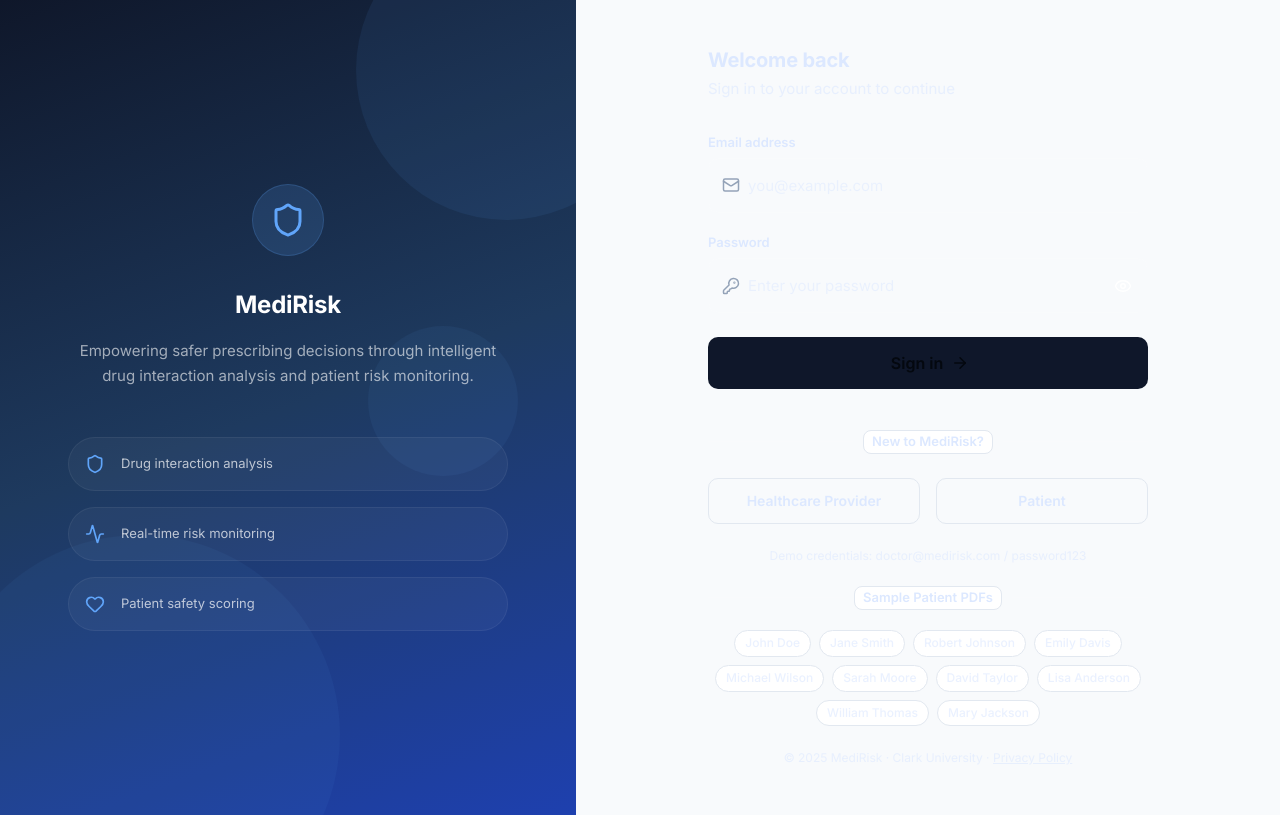
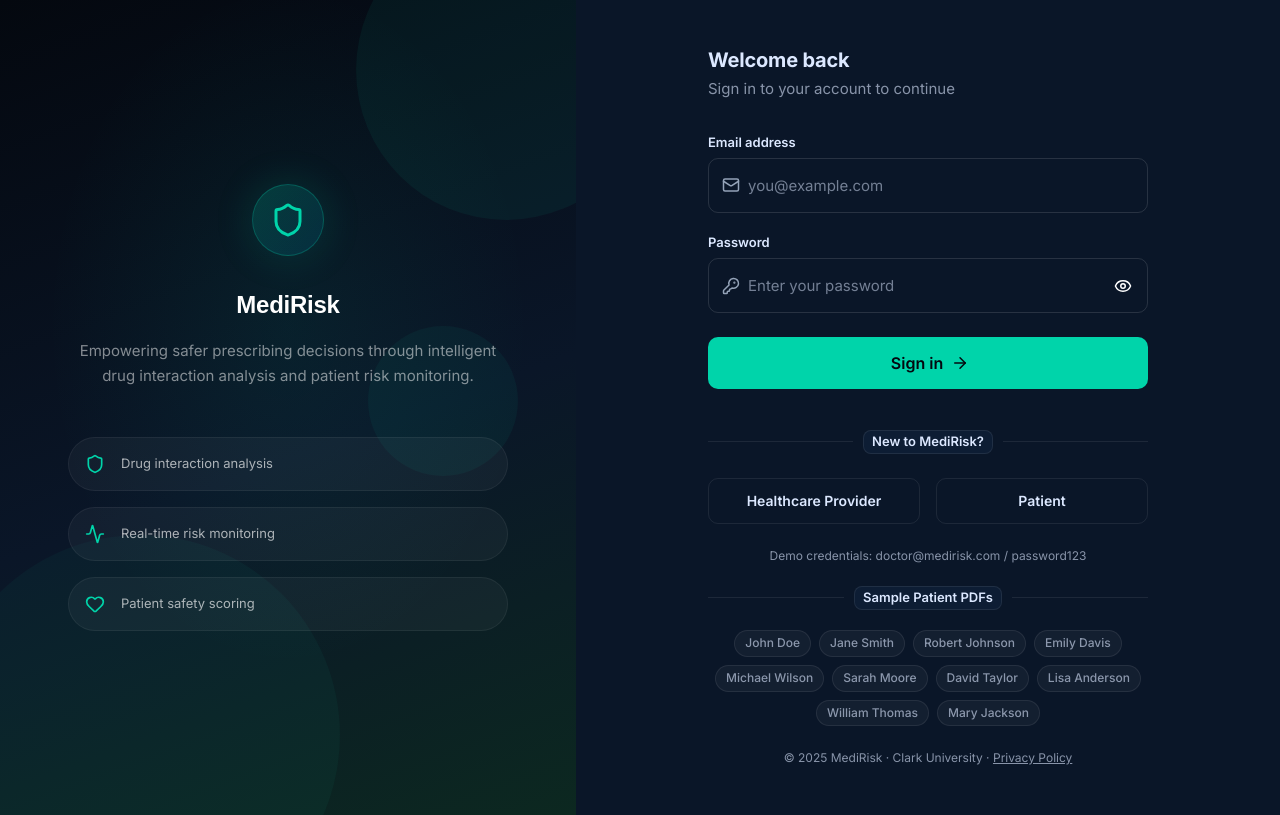
Before and after one commit to voidrlm/capstone, a React (Vite) app in the folder frontend/: page /login in a window 1280 px wide. Built offline with nearby package versions, Linux system fonts and the light colour scheme; no server answers.

Commit message:
feat: Revamp LoginPage with improved theming, styling, and layout adjustments

```diff
--- a/frontend/src/pages/LoginPage.tsx
+++ b/frontend/src/pages/LoginPage.tsx
@@ -10,12 +10,16 @@ import {
   IconButton,
   Divider,
   Chip,
+  useTheme,
 } from "@mui/material";
 import { Shield, Mail, KeyRound, Eye, EyeOff, ArrowRight, Activity, Heart } from "lucide-react";
 import { useNavigate } from "react-router-dom";
 
 function LoginPage() {
   const navigate = useNavigate();
+  const theme = useTheme();
+  const isDark = theme.palette.mode === "dark";
+
   const [formData, setFormData] = useState({ email: "", password: "" });
   const [isLoading, setIsLoading] = useState(false);
   const [error, setError] = useState("");
@@ -43,7 +47,7 @@ function LoginPage() {
           method: "POST",
           headers: { "Content-Type": "application/json" },
           body: JSON.stringify(formData),
-        }
+        },
       );
       const data = await res.json();
       if (!res.ok || !data.success) {
@@ -70,12 +74,12 @@ function LoginPage() {
 
   return (
     <Box sx={{ minHeight: "100vh", display: "flex" }}>
-      {/* Left panel - branding */}
+      {/* Left panel */}
       <Box
         sx={{
           display: { xs: "none", md: "flex" },
           width: "45%",
-          background: "linear-gradient(160deg, #0f172a 0%, #1e3a5f 50%, #1e40af 100%)",
+          background: "linear-gradient(160deg, #04080f 0%, #0a1628 55%, #0c2820 100%)",
           flexDirection: "column",
           justifyContent: "center",
           alignItems: "center",
@@ -84,11 +88,14 @@ function LoginPage() {
           overflow: "hidden",
         }}
       >
-        <Box sx={{ position: "absolute", top: -80, right: -80, width: 300, height: 300, borderRadius: "50%", bgcolor: "rgba(96,165,250,0.08)" }} />
-        <Box sx={{ position: "absolute", bottom: -120, left: -60, width: 400, height: 400, borderRadius: "50%", bgcolor: "rgba(96,165,250,0.05)" }} />
-        <Box sx={{ position: "absolute", top: "40%", right: "10%", width: 150, height: 150, borderRadius: "50%", bgcolor: "rgba(96,165,250,0.06)" }} />
+        {/* Decorative orbs */}
+        <Box sx={{ position: "absolute", top: -80, right: -80, width: 300, height: 300, borderRadius: "50%", bgcolor: "rgba(0,212,170,0.06)" }} />
+        <Box sx={{ position: "absolute", bottom: -120, left: -60, width: 400, height: 400, borderRadius: "50%", bgcolor: "rgba(0,212,170,0.04)" }} />
+        <Box sx={{ position: "absolute", top: "40%", right: "10%", width: 150, height: 150, borderRadius: "50%", bgcolor: "rgba(0,212,170,0.05)" }} />
+        <Box sx={{ position: "absolute", inset: 0, background: "radial-gradient(ellipse 60% 60% at 50% 40%, rgba(0,212,170,0.07) 0%, transparent 70%)" }} />
 
         <Box sx={{ position: "relative", zIndex: 1, maxWidth: 440, textAlign: "center" }}>
+          {/* Logo mark */}
           <Box
             sx={{
               display: "inline-flex",
@@ -97,17 +104,18 @@ function LoginPage() {
               width: 72,
               height: 72,
               borderRadius: 4,
-              bgcolor: "rgba(96,165,250,0.15)",
+              background: "linear-gradient(135deg, rgba(0,212,170,0.2) 0%, rgba(0,153,204,0.15) 100%)",
               mb: 4,
-              border: "1px solid rgba(96,165,250,0.2)",
+              border: "1px solid rgba(0,212,170,0.25)",
+              boxShadow: "0 0 40px rgba(0,212,170,0.15)",
             }}
           >
-            <Shield size={36} color="#60a5fa" />
+            <Shield size={36} color="#00d4aa" />
           </Box>
-          <Typography variant="h3" sx={{ color: "white", fontWeight: 800, mb: 2 }}>
+          <Typography variant="h3" sx={{ color: "white", fontWeight: 800, mb: 2, fontFamily: '"Bricolage Grotesque", sans-serif' }}>
             MediRisk
           </Typography>
-          <Typography variant="body1" sx={{ color: "rgba(255,255,255,0.6)", mb: 6, lineHeight: 1.7 }}>
+          <Typography variant="body1" sx={{ color: "rgba(255,255,255,0.5)", mb: 6, lineHeight: 1.7 }}>
             Empowering safer prescribing decisions through intelligent drug interaction analysis and patient risk monitoring.
           </Typography>
 
@@ -131,8 +139,8 @@ function LoginPage() {
                     border: "1px solid rgba(255,255,255,0.06)",
                   }}
                 >
-                  <FeatIcon size={20} color="#60a5fa" />
-                  <Typography variant="body2" sx={{ color: "rgba(255,255,255,0.7)" }}>
+                  <FeatIcon size={20} color="#00d4aa" />
+                  <Typography variant="body2" sx={{ color: "rgba(255,255,255,0.65)" }}>
                     {feat.text}
                   </Typography>
                 </Box>
@@ -142,7 +150,7 @@ function LoginPage() {
         </Box>
       </Box>
 
-      {/* Right panel - form */}
+      {/* Right panel — form */}
       <Box
         sx={{
           flex: 1,
@@ -150,20 +158,29 @@ function LoginPage() {
           alignItems: "center",
           justifyContent: "center",
           p: { xs: 3, sm: 6 },
-          bgcolor: "#f8fafc",
+          bgcolor: "background.default",
+          overflow: "auto",
         }}
       >
         <Box sx={{ width: "100%", maxWidth: 440 }}>
+          {/* Mobile logo */}
           <Box sx={{ display: { xs: "flex", md: "none" }, alignItems: "center", gap: 1, mb: 4 }}>
-            <Box sx={{ p: 1, borderRadius: 2, bgcolor: "#2563eb", display: "flex" }}>
-              <Shield size={20} color="white" />
+            <Box
+              sx={{
+                p: 1,
+                borderRadius: 2,
+                background: "linear-gradient(135deg, #00d4aa 0%, #0099cc 100%)",
+                display: "flex",
+              }}
+            >
+              <Shield size={20} color="#04080f" />
             </Box>
-            <Typography variant="h6" fontWeight={800} color="text.primary">
+            <Typography variant="h6" fontWeight={800}>
               MediRisk
             </Typography>
           </Box>
 
-          <Typography variant="h4" fontWeight={800} color="text.primary" sx={{ mb: 0.5 }}>
+          <Typography variant="h4" fontWeight={800} sx={{ mb: 0.5 }}>
             Welcome back
           </Typography>
           <Typography variant="body1" color="text.secondary" sx={{ mb: 4 }}>
@@ -174,7 +191,7 @@ function LoginPage() {
           {success && <Alert severity="success" sx={{ mb: 2.5 }}>{success}</Alert>}
 
           <Box component="form" onSubmit={handleSubmit}>
-            <Typography variant="body2" fontWeight={600} color="text.primary" sx={{ mb: 0.75 }}>
+            <Typography variant="body2" fontWeight={600} sx={{ mb: 0.75 }}>
               Email address
             </Typography>
             <TextField
@@ -195,7 +212,7 @@ function LoginPage() {
               sx={{ mb: 2.5 }}
             />
 
-            <Typography variant="body2" fontWeight={600} color="text.primary" sx={{ mb: 0.75 }}>
+            <Typography variant="body2" fontWeight={600} sx={{ mb: 0.75 }}>
               Password
             </Typography>
             <TextField
@@ -230,14 +247,22 @@ function LoginPage() {
               size="large"
               disabled={isLoading}
               endIcon={!isLoading && <ArrowRight size={18} />}
-              sx={{ mb: 2, py: 1.5, bgcolor: "#0f172a", "&:hover": { bgcolor: "#1e293b" } }}
+              sx={{ mb: 2, py: 1.5 }}
             >
               {isLoading ? "Signing in..." : "Sign in"}
             </Button>
           </Box>
 
           <Divider sx={{ my: 3 }}>
-            <Chip label="New to MediRisk?" size="small" sx={{ bgcolor: "white", border: "1px solid #e2e8f0" }} />
+            <Chip
+              label="New to MediRisk?"
+              size="small"
+              sx={{
+                bgcolor: "background.paper",
+                border: "1px solid",
+                borderColor: "divider",
+              }}
+            />
           </Divider>
 
           <Box sx={{ display: "flex", gap: 2 }}>
@@ -245,7 +270,15 @@ function LoginPage() {
               variant="outlined"
               fullWidth
               onClick={() => navigate("/signup/provider")}
-              sx={{ py: 1.25, borderColor: "#e2e8f0", color: "text.primary", "&:hover": { borderColor: "#cbd5e1", bgcolor: "white" } }}
+              sx={{
+                py: 1.25,
+                borderColor: "divider",
+                color: "text.primary",
+                "&:hover": {
+                  borderColor: "#00d4aa",
+                  bgcolor: isDark ? "rgba(0,212,170,0.06)" : "rgba(0,212,170,0.04)",
+                },
+              }}
             >
               Healthcare Provider
             </Button>
@@ -253,7 +286,15 @@ function LoginPage() {
               variant="outlined"
               fullWidth
               onClick={() => navigate("/signup/patient")}
-              sx={{ py: 1.25, borderColor: "#e2e8f0", color: "text.primary", "&:hover": { borderColor: "#cbd5e1", bgcolor: "white" } }}
+              sx={{
+                py: 1.25,
+                borderColor: "divider",
+                color: "text.primary",
+                "&:hover": {
+                  borderColor: "#00d4aa",
+                  bgcolor: isDark ? "rgba(0,212,170,0.06)" : "rgba(0,212,170,0.04)",
+                },
+              }}
             >
               Patient
             </Button>
@@ -264,23 +305,28 @@ function LoginPage() {
           </Typography>
 
           <Divider sx={{ my: 2.5 }}>
-            <Chip label="Sample Patient PDFs" size="small" sx={{ bgcolor: "white", border: "1px solid #e2e8f0" }} />
+            <Chip
+              label="Sample Patient PDFs"
+              size="small"
+              sx={{ bgcolor: "background.paper", border: "1px solid", borderColor: "divider" }}
+            />
           </Divider>
           <Box sx={{ display: "flex", flexWrap: "wrap", gap: 1, justifyContent: "center" }}>
             {[
               "John Doe", "Jane Smith", "Robert Johnson", "Emily Davis", "Michael Wilson",
-              "Sarah Moore", "David Taylor", "Lisa Anderson", "William Thomas", "Mary Jackson"
+              "Sarah Moore", "David Taylor", "Lisa Anderson", "William Thomas", "Mary Jackson",
             ].map((name) => (
               <Link
                 key={name}
-                href={`/sample_patients/${name.replace(' ', '_').toLowerCase()}.pdf`}
+                href={`/sample_patients/${name.replace(" ", "_").toLowerCase()}.pdf`}
                 target="_blank"
                 download
                 variant="caption"
                 sx={{
                   textDecoration: "none",
-                  bgcolor: "white",
-                  border: "1px solid #e2e8f0",
+                  bgcolor: isDark ? "rgba(255,255,255,0.04)" : "white",
+                  border: "1px solid",
+                  borderColor: "divider",
                   px: 1.25,
                   py: 0.5,
                   borderRadius: 2,
@@ -290,7 +336,7 @@ function LoginPage() {
                   color: "text.secondary",
                   fontWeight: 500,
                   transition: "all 0.15s ease",
-                  "&:hover": { borderColor: "#2563eb", color: "#2563eb", bgcolor: "#f8faff" }
+                  "&:hover": { borderColor: "#00d4aa", color: "#00d4aa" },
                 }}
               >
                 {name}
@@ -300,7 +346,9 @@ function LoginPage() {
 
           <Typography variant="caption" color="text.secondary" display="block" textAlign="center" mt={3}>
             © 2025 MediRisk · Clark University ·{" "}
-            <Link href="#" color="inherit">Privacy Policy</Link>
+            <Link href="#" color="inherit">
+              Privacy Policy
+            </Link>
           </Typography>
         </Box>
       </Box>
```
